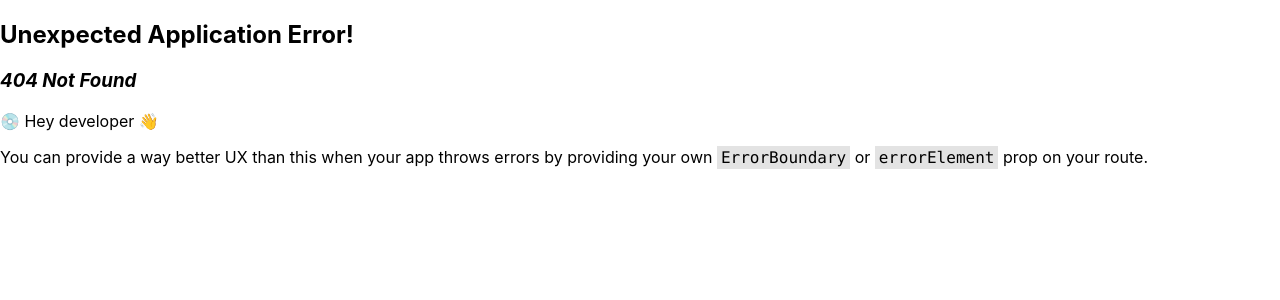
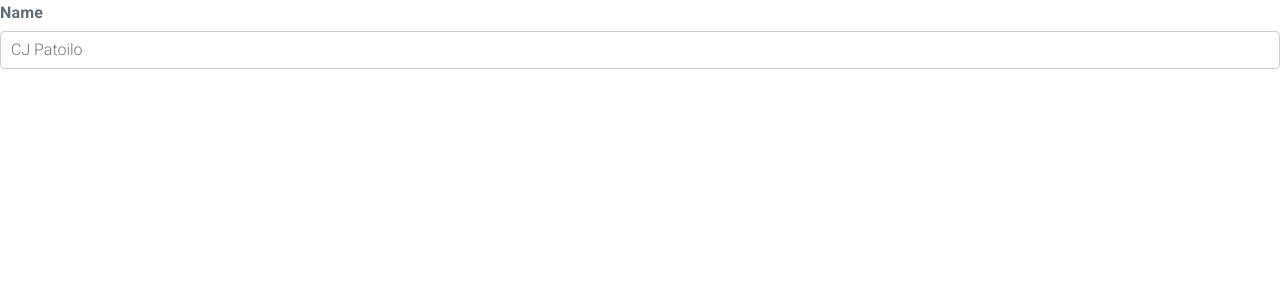
Before and after one commit to rosaboyle/wiselearnmvp, a React (Create React App) app: page /form in a window 1280 px wide. Before the commit this address had no page. Shown: the top 300 px of the page. Built offline with nearby package versions, Linux system fonts and the light colour scheme.

Commit message:
Form updating

```diff
--- /dev/null
+++ b/src/form.js
@@ -0,0 +1,18 @@
+import {useState} from 'react';
+
+import {Helmet} from 'react-helmet';
+
+
+import {SplitLogin} from './splitlogin';
+import { UseMilligram } from './millilib';
+
+
+export function Form(){
+    return <>
+    <UseMilligram/>
+    <label for="nameField">Name</label>
+    <input type="text" placeholder="CJ Patoilo" id="nameField"></input>
+
+    </>
+
+}
--- a/src/index.js
+++ b/src/index.js
@@ -8,6 +8,8 @@ import {Helmet} from "react-helmet";
 import {SplitLogin} from './splitlogin';
 import { UseMilligram } from './millilib';
 import {CardScroller} from './cardscroller';
+import {Form} from './form';
+
 import {
   createBrowserRouter,
   RouterProvider,ßß
@@ -20,6 +22,9 @@ function Home() {
   return <ul>
     <li>
       <Link to={`mili`}>Miligram</Link>
+    </li>
+    <li>
+      <Link to={`form`}>Form</Link>
     </li>
     <li>
       <Link to={`watcha/1`}>Your Name</Link>
@@ -44,6 +49,10 @@ const router = createBrowserRouter([
   {
     path: "/",
     element: <Home />,
+  },
+  {
+    path: "/form",
+    element: <Form />,
   },
   {
     path:"cards",
```
